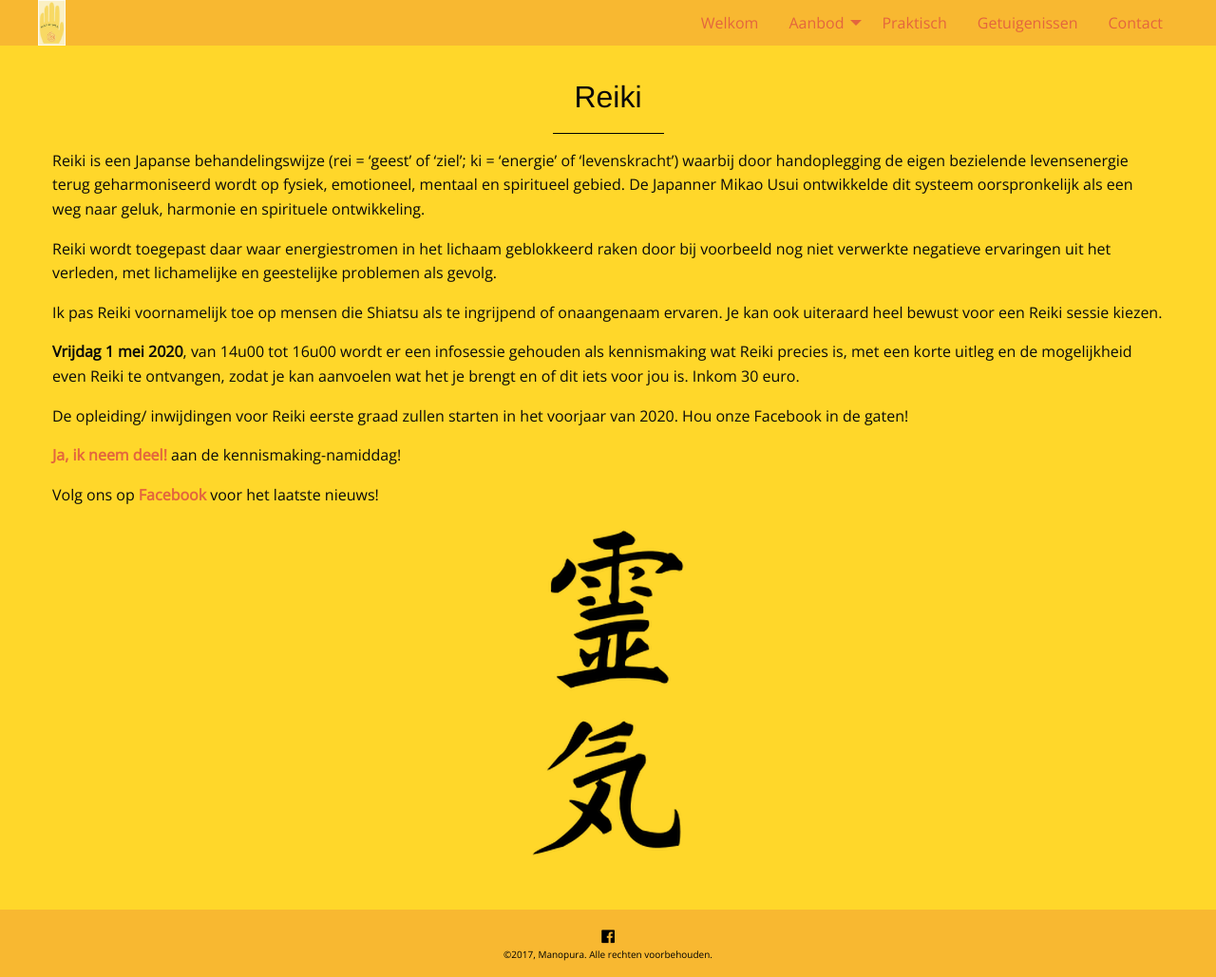
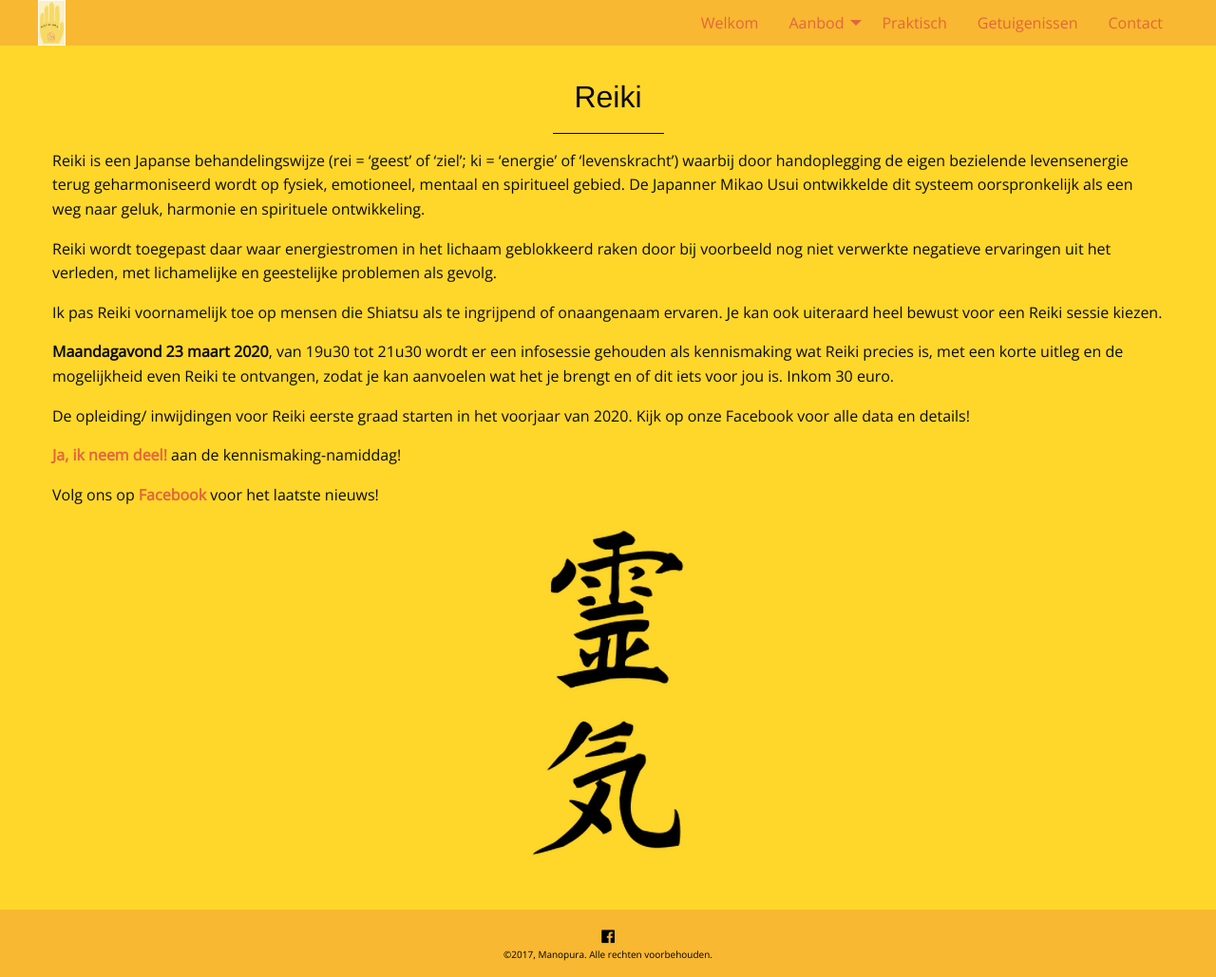
Before and after one commit to manopura/manopura.github.io, a Jekyll site: the page built from reiki.md, in a window 1280 px wide. Shown: the whole page at 95% size. Built offline with Jekyll 4.4.1, drawn with Linux system fonts in a browser that asks for light colours; nearby versions of some CDN libraries; our own code applies the rules of GitHub Pages for plain Markdown files.

Commit message:
Update reiki.md

```diff
--- a/reiki.md
+++ b/reiki.md
@@ -12,9 +12,9 @@ Reiki wordt toegepast daar waar energiestromen in het lichaam geblokkeerd raken
 Ik pas Reiki voornamelijk toe op mensen die Shiatsu als te ingrijpend of onaangenaam ervaren.
 Je kan ook uiteraard heel bewust voor een Reiki sessie kiezen.
 
-**Vrijdag 1 mei 2020**, van 14u00 tot 16u00 wordt er een infosessie gehouden als kennismaking wat Reiki precies is, met een korte uitleg en de mogelijkheid even Reiki te ontvangen, zodat je kan aanvoelen wat het je brengt en of dit iets voor jou is. Inkom 30 euro.
+**Maandagavond 23 maart 2020**, van 19u30 tot 21u30 wordt er een infosessie gehouden als kennismaking wat Reiki precies is, met een korte uitleg en de mogelijkheid even Reiki te ontvangen, zodat je kan aanvoelen wat het je brengt en of dit iets voor jou is. Inkom 30 euro.
 
-De opleiding/ inwijdingen voor Reiki eerste graad zullen starten in het voorjaar van 2020. Hou onze Facebook in de gaten!
+De opleiding/ inwijdingen voor Reiki eerste graad starten in het voorjaar van 2020. Kijk op onze Facebook voor alle data en details!
 
 
 [**Ja, ik neem deel!**](mailto:marian@manopura.be) aan de kennismaking-namiddag!
```
